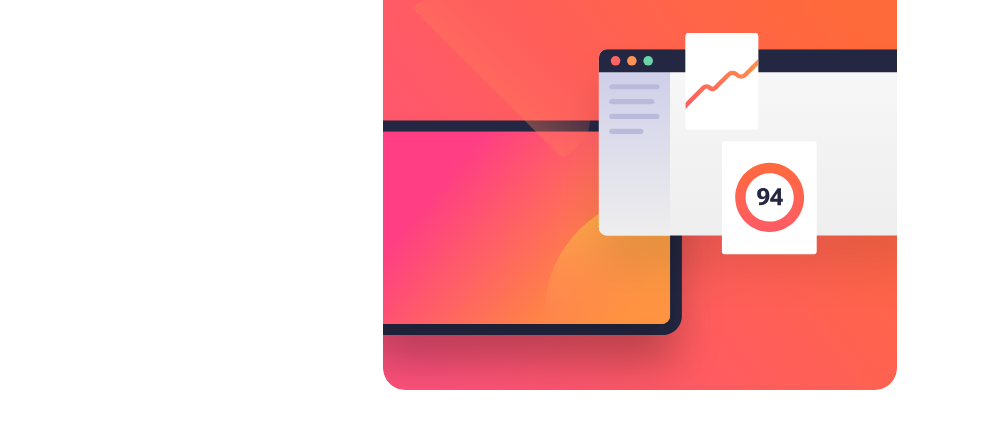
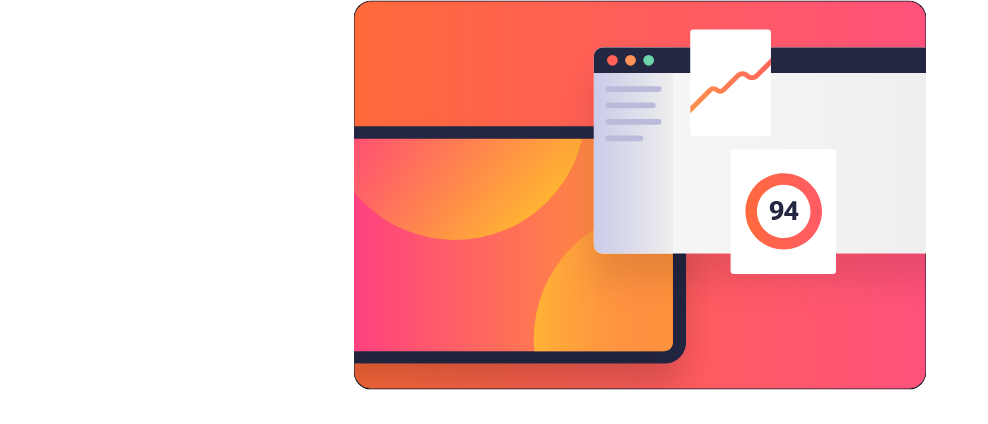
Before and after one commit to Networksentinel/FEM-Challenge---Newsletter-sign-up-form, a website built with Vite: page index.html in a window 1280 px wide. Shown: the top 424 px of the page, without its empty margins (0-988 px from the left). Built offline with nearby package versions, Linux system fonts and the light colour scheme.

Commit message:
feat: added <picture> in the app-header

```diff
--- a/index.html
+++ b/index.html
@@ -21,7 +21,11 @@
   <div class="app-wrapper min-h-screen layout-col gap-10 items-center">
 
     <header class="app-header">
-      <img class="h-[clamp(100px,75.7333vw,390px)]" src="/images/illustration-sign-up-mobile.svg" alt="">
+      <picture>
+        <source media="(min-width: 1440px)" srcset="/images/illustration-sign-up-desktop.svg">
+        <source media="(min-width: 768px)" srcset="/images/illustration-sign-up-tablet.svg">
+        <img class="h-[clamp(100px,75.7333vw,390px)]" src="/images/illustration-sign-up-mobile.svg" alt="">
+      </picture>
     </header>
 
     <main class="layout-col gap-10 px-6 pb-11 ">
```
